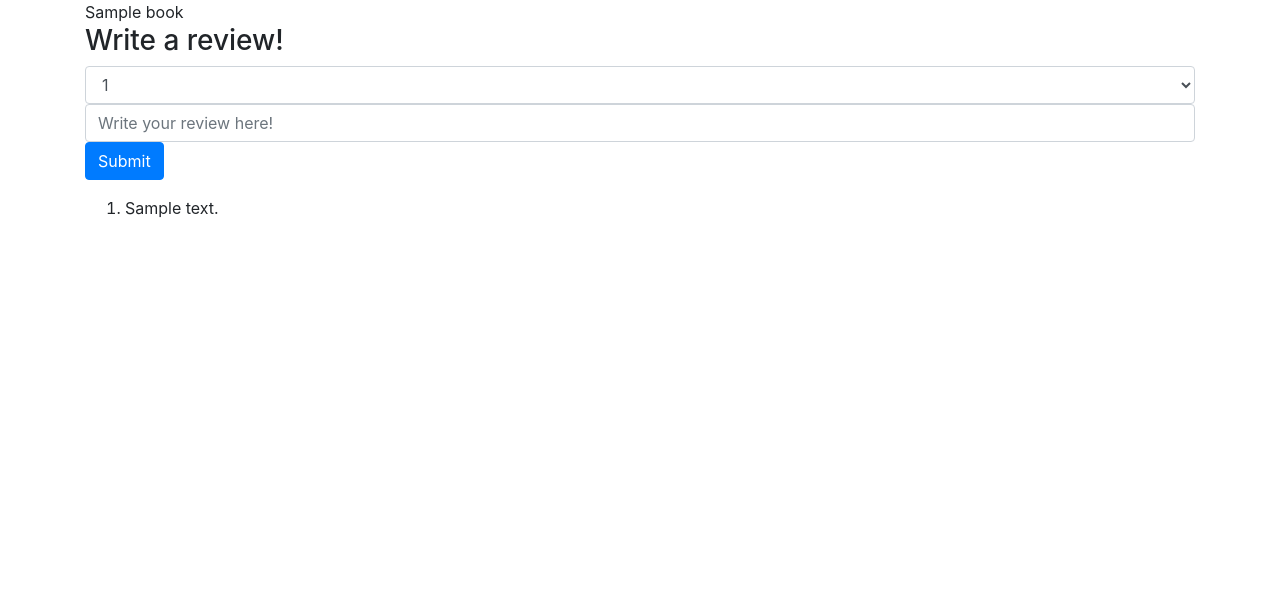
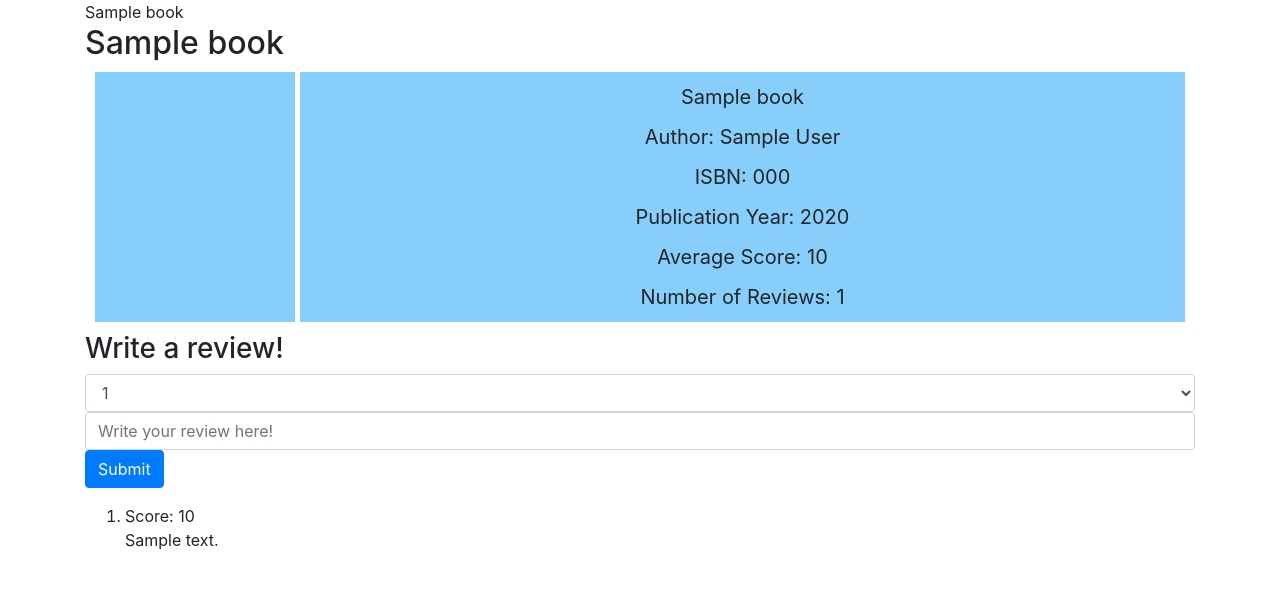
Before and after one commit to tonyz3t/project1, a Flask app: template templates/book.html in a window 1280 px wide. Shown: the top 589 px of the page. Run offline with Flask 2, Linux system fonts and the light colour scheme; the template is opened without the code that fills it: most values are stand-ins (such as "Sample title", 1, 10 or a date in 2020); parts of the project's set-up code (start-up, migrations or seed data) failed here and were passed over; some libraries are stand-ins or nearby versions.

Commit message:
project complete to minimum requirements

```diff
--- a/application.py
+++ b/application.py
@@ -1,6 +1,7 @@
 import os
+import requests
 
-from flask import Flask, session, render_template, request, redirect, url_for
+from flask import Flask, session, render_template, request, redirect, url_for, jsonify
 from flask_session import Session
 from sqlalchemy import create_engine
 from sqlalchemy.orm import scoped_session, sessionmaker
@@ -20,6 +21,7 @@ app.config["SESSION_TYPE"] = "filesystem"
 Session(app)
 
 users = db.execute("SELECT username, password FROM users")
+API_KEY = "cps1I4JFH7gAxOfBtP46tQ"
 
 @app.route("/")
 # Our start of the Website
@@ -132,12 +134,6 @@ def signout():
     # redirect our user back to the login page\
     return redirect(url_for("login"))
 
-# TODO: When a book is selected, print dialog with book's details --> (almost)
-# TODO: display the average book ratings retrieved from GoodReads
-# TODO: Allow the user to write a review for a book
-# TODO: create data tables to store user reviews
-# TODO: connect our books, users, and reviews tables somehow
-
 @app.route("/book/<string:isbn>", methods=["GET", "POST"])
 def book(isbn):
 
@@ -148,7 +144,16 @@ def book(isbn):
         return render_template("error.html", message="book DNE")
 
     # Show reviews
-    reviews = db.execute("SELECT review From reviews WHERE book_id = :book_id", {"book_id": book.id}).fetchall();
+    reviews = db.execute("SELECT score, review From reviews WHERE book_id = :book_id", {"book_id": book.id}).fetchall()
+
+    # Gather review statistics from goodreads
+    res = requests.get("https://www.goodreads.com/book/review_counts.json",
+                        params={"key": API_KEY, "isbns": isbn})
+    if res.status_code != 200:
+        return render_template("error.html", message="api request unsuccessful")
+    data = res.json()
+    average_score = data["books"][0]["average_rating"]
+    review_count = data["books"][0]["reviews_count"]
 
     # Submit user review
     if request.method == "POST":
@@ -161,10 +166,7 @@ def book(isbn):
                     {"score": user_score, "review": user_review, "book_id": book.id, "user_id": user_id})
         db.commit()
 
-        return render_template("book.html", book=book, reviews=reviews)
-
-
-    return render_template("book.html", book=book, reviews=reviews)
+    return render_template("book.html", book=book, reviews=reviews, data=data, average_score=average_score, review_count=review_count)
 
 @app.route("/books")
 def books():
@@ -181,3 +183,28 @@ def books():
 def about():
     # return the about page
     return render_template("about.html")
+
+# TODO: API ACCESS
+@app.route("/api/<string:isbn>")
+def book_api(isbn):
+    # gather book data from database
+    book = db.execute("SELECT * FROM books WHERE isbn = :isbn", {"isbn": isbn}).fetchone()
+
+    # Gather review statistics from goodreads
+    res = requests.get("https://www.goodreads.com/book/review_counts.json",
+                        params={"key": API_KEY, "isbns": isbn})
+    if res.status_code != 200:
+        return render_template("error.html", message="api request unsuccessful")
+    data = res.json()
+    average_score = data["books"][0]["average_rating"]
+    review_count = data["books"][0]["reviews_count"]
+
+    # JSONify the information
+    return jsonify({
+        "title": book.title,
+        "author": book.author,
+        "year": book.year,
+        "isbn": book.isbn,
+        "review_count": review_count,
+        "average_score": average_score
+    })
--- a/templates/book.html
+++ b/templates/book.html
@@ -4,9 +4,55 @@
     {{ book.title }} - BookHub
 {% endblock %}
 
+{% block css %}
+    <style>
+        .grid {
+            background-color: white;
+            display: grid;
+            padding: 0px;
+            margin: 10px;
+            grid-column-gap: 5px;
+            grid-row-gap: 2px;
+            grid-template-columns: 200px auto;
+        }
+
+        .grid-item {
+            border-collapse: collapse;
+            background-color: lightskyblue;
+            font-size: 20px;
+            padding: 5px;
+            text-align: center;
+        }
+    </style>
+{% endblock %}
+
 {% block body %}
 
     {{ book }}
+
+    <!-- Book title at the top of the page -->
+    <div>
+        <h2>{{ book.title }}</h2>
+    </div>
+
+    <!-- A block here with a picture of the book cover and details to the left -->
+    <div id="block_detail">
+        <!-- 1x2 grid, first item is image -->
+        <div class="grid">
+            <div class="grid-item">
+                <!-- image of book cover -->
+            </div>
+            <div class="grid-item">
+                <div class="grid-item">{{ book.title }}</div>
+                <div class="grid-item">Author: {{ book.author }}</div>
+                <div class="grid-item">ISBN: {{ book.isbn }}</div>
+                <div class="grid-item">Publication Year: {{ book.year }}</div>
+                <!-- Add goodreads average score and number of reviews from goodreads -->
+                <div class="grid-item">Average Score: {{ average_score }}</div>
+                <div class="grid-item">Number of Reviews: {{ review_count }} </div>
+            </div>
+        </div>
+    </div>
 
     <h3>Write a review!</h3>
     <form action="{{ url_for('book', isbn=book.isbn) }}" method="post">
@@ -25,7 +71,10 @@
 
     <ol>
         {% for review in reviews %}
-            <li>{{ review }}</li>
+            <li>
+                <div>Score: {{ review.score }}</div>
+                <div>{{ review.review }}</div>
+            </li>
         {% endfor %}
     </ol>
 {% endblock %}
--- a/templates/home.html
+++ b/templates/home.html
@@ -42,7 +42,7 @@
             </div>
             <div class="col-sm" id="tab">
                 <form action="{{ url_for('home') }}"" method="post" class="form-group">
-                    <input class="form-control" name="search" placeholder="Search" required>
+                    <input class="form-control" name="search" placeholder="Search ISBN, Author, Title, or Publication Year" required>
                     <button class="btn btn-primary">Search</button>
                 </form>
             </div>
--- a/templates/layout.html
+++ b/templates/layout.html
@@ -6,10 +6,10 @@
             {% block title %}{% endblock %}
         </title>
 
-        {% block css %}{% endblock %}
-
         <!-- Meta tag to adjust the screen to the size of the device -->
         <meta name="viewport" content="width=device-width, initial-scale=1.0">
+
+        {% block css %}{% endblock %}
 
         <!-- Bootstrap stylesheets -->
         <link rel="stylesheet" href="https://stackpath.bootstrapcdn.com/bootstrap/4.4.1/css/bootstrap.min.css" integrity="sha384-Vkoo8x4CGsO3+Hhxv8T/Q5PaXtkKtu6ug5TOeNV6gBiFeWPGFN9MuhOf23Q9Ifjh" crossorigin="anonymous">
```
Also changed, not shown: templates/books.html (+9 -5 lines).
